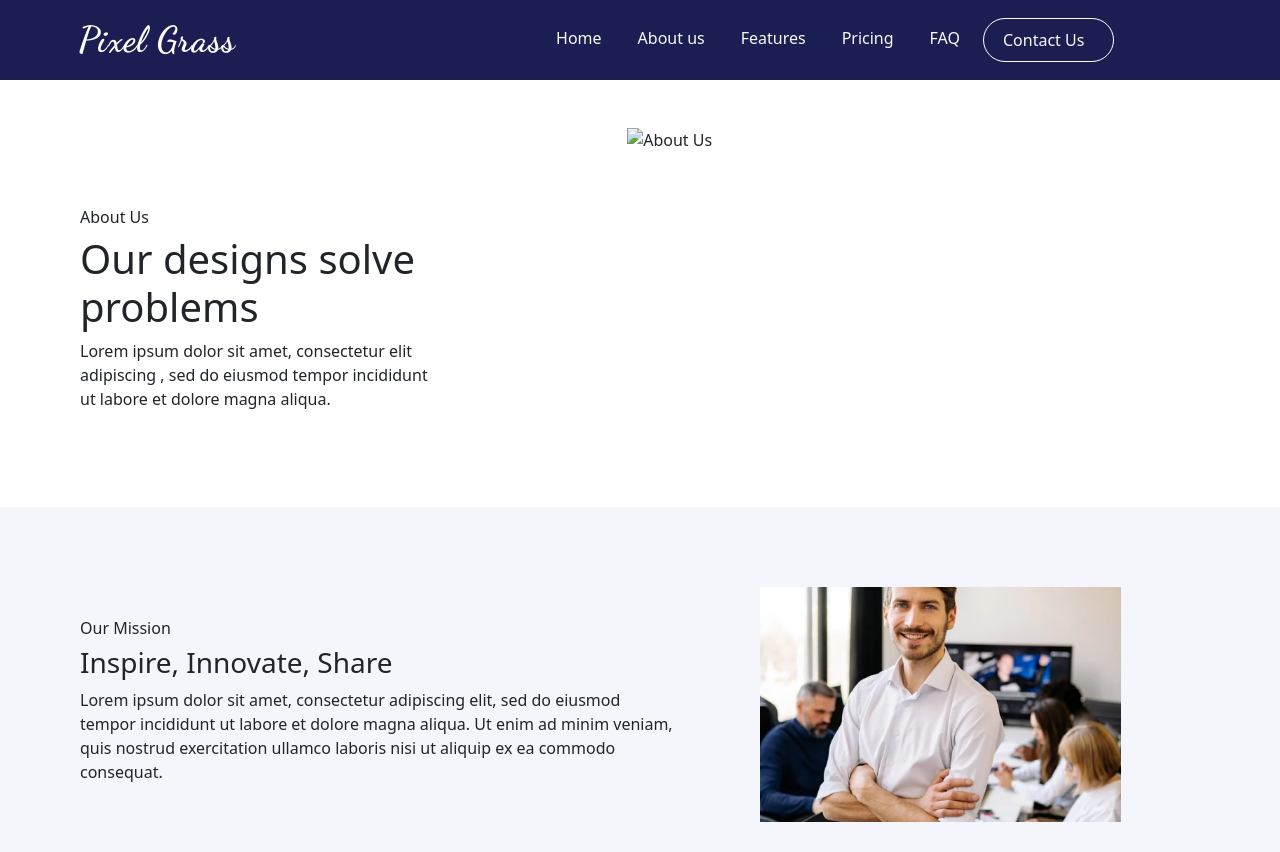
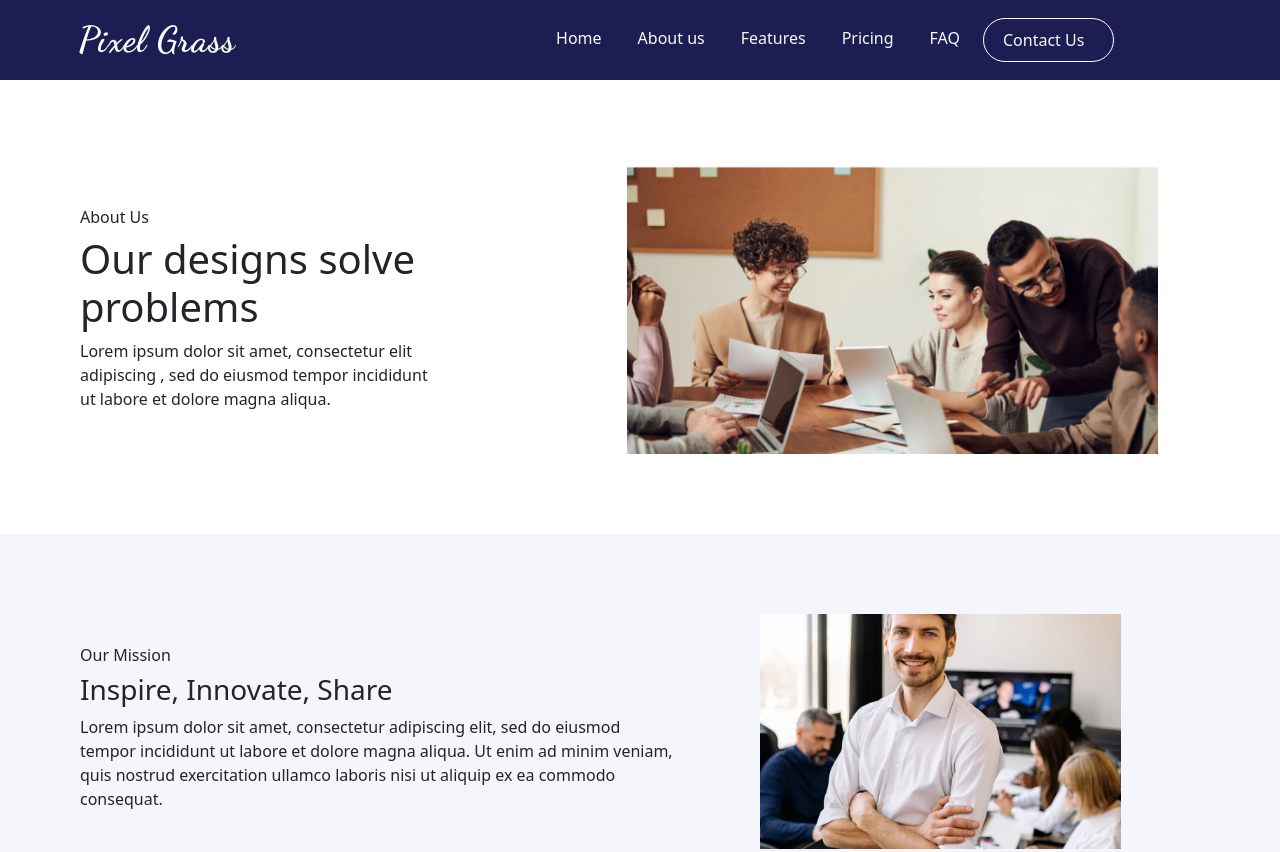
Before and after one commit to Murali-Puvvada/PixelGrass, a plain HTML site: page html/about.html in a window 1280 px wide. Shown: the top 852 px of the page. Drawn offline with nearby package versions, Linux system fonts and the light colour scheme; files whose address does not match are found by name.

Commit message:
Update about.html

```diff
--- a/html/about.html
+++ b/html/about.html
@@ -107,7 +107,7 @@
         </div>
         <div class="aboutus-flex-2">
           <img
-            src="PixelGrass/images/about-home.png"
+            src="/images/about-home.png"
             alt="About Us"
             class="aboutus-image"
           />
```
